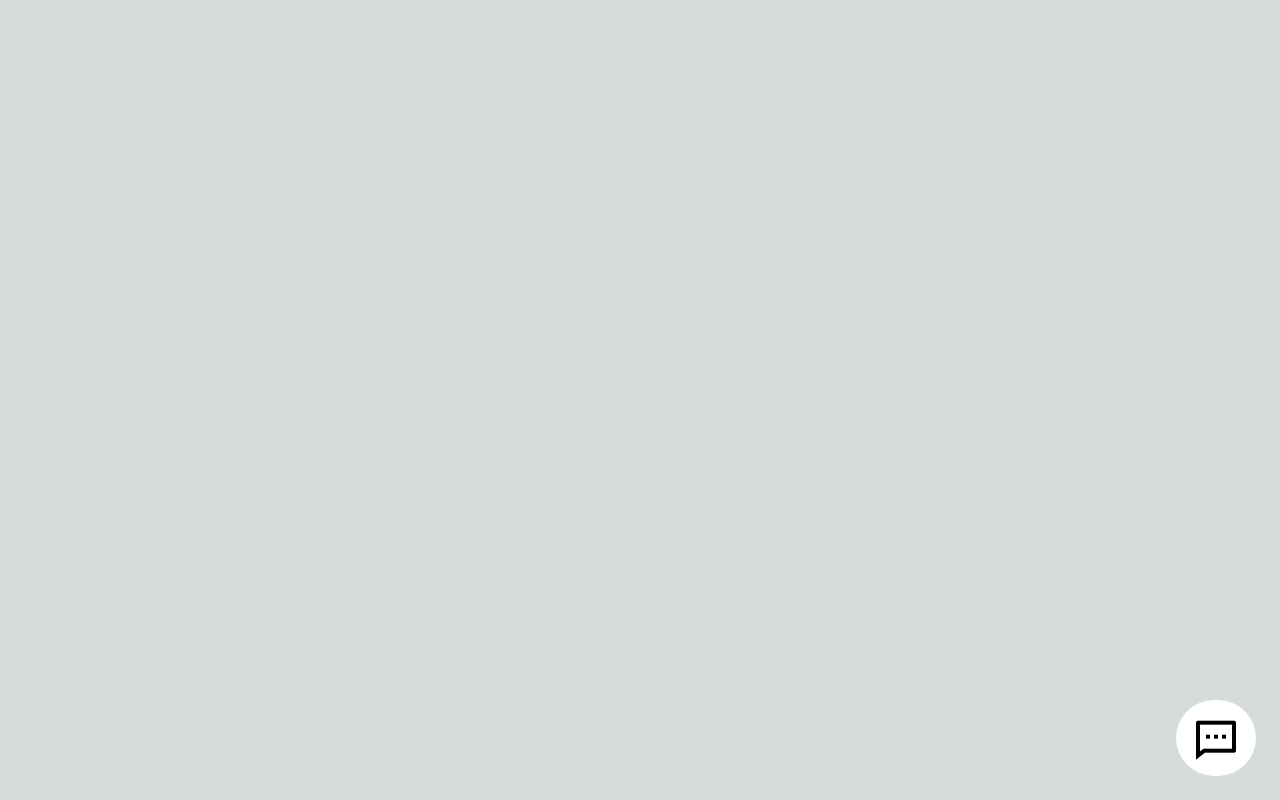
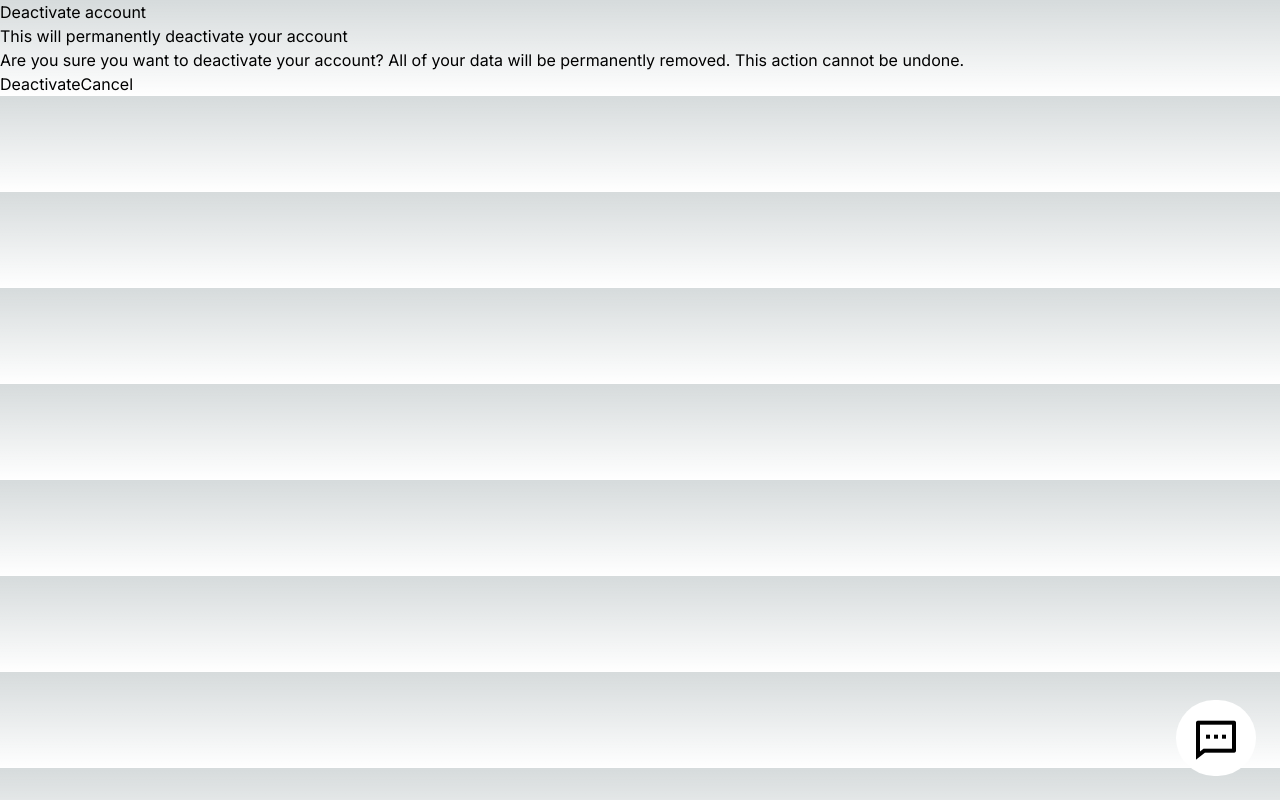
Before and after one commit to anthony-urbina/chatbot, a Next.js app: page / in a window 1280 px wide. Both pictures are taken after a click on the button 1216 px from the left and 738 px from the top of the page. Built offline with nearby package versions, Linux system fonts and the light colour scheme.

Commit message:
clicking chatbutton opens headless modal. needs styling

```diff
--- a/src/app/components/butttons/ChatBubbleButton.tsx
+++ b/src/app/components/butttons/ChatBubbleButton.tsx
@@ -1,6 +1,15 @@
-export const ChatBubbleIcon = () => {
+import { ButtonHTMLAttributes } from "react";
+
+interface ChatBubbleIconProps extends ButtonHTMLAttributes<HTMLButtonElement> {
+  // you can define additional properties here, if any
+}
+
+export const ChatBubbleIcon = ({ ...props }: ChatBubbleIconProps) => {
   return (
-    <button className='absolute flex items-center justify-center p-4 pb-3 bg-white rounded-full bottom-6 right-6'>
+    <button
+      className='absolute flex items-center justify-center p-4 pb-3 bg-white rounded-full bottom-6 right-6'
+      {...props}
+    >
       <i className='text-5xl ri-message-2-line text-primary' />
     </button>
   );
--- /dev/null
+++ b/src/app/components/modals/ChatModal.tsx
@@ -0,0 +1,26 @@
+import { Dialog } from "@headlessui/react";
+import { useState } from "react";
+
+interface ChatModalProps {
+  isOpen: boolean;
+  setIsOpen: (isOpen: boolean) => void;
+}
+
+export const ChatModal = ({ isOpen, setIsOpen }: ChatModalProps) => {
+  return (
+    <Dialog open={isOpen} onClose={() => setIsOpen(false)} className={""}>
+      <Dialog.Panel>
+        <Dialog.Title>Deactivate account</Dialog.Title>
+        <Dialog.Description>This will permanently deactivate your account</Dialog.Description>
+
+        <p>
+          Are you sure you want to deactivate your account? All of your data will be permanently removed. This
+          action cannot be undone.
+        </p>
+
+        <button onClick={() => setIsOpen(false)}>Deactivate</button>
+        <button onClick={() => setIsOpen(false)}>Cancel</button>
+      </Dialog.Panel>
+    </Dialog>
+  );
+};
--- a/src/app/layout.tsx
+++ b/src/app/layout.tsx
@@ -5,8 +5,8 @@ import { Inter } from "next/font/google";
 const inter = Inter({ subsets: ["latin"] });
 
 export const metadata: Metadata = {
-  title: "Create Next App",
-  description: "Generated by create next app",
+  title: "chatbot",
+  description: "generated by anthony urbina",
 };
 
 export default function RootLayout({ children }: { children: React.ReactNode }) {
--- a/src/app/page.tsx
+++ b/src/app/page.tsx
@@ -1,10 +1,15 @@
-import Image from "next/image";
+"use client";
+
 import { ChatBubbleIcon } from "./components/butttons/ChatBubbleButton";
+import { useState } from "react";
+import { ChatModal } from "./components/modals/ChatModal";
 
 export default function Home() {
+  let [isOpen, setIsOpen] = useState(false);
   return (
     <div>
-      <ChatBubbleIcon />
+      <ChatBubbleIcon onClick={() => setIsOpen(true)} />
+      <ChatModal isOpen={isOpen} setIsOpen={setIsOpen} />
     </div>
   );
 }
```
